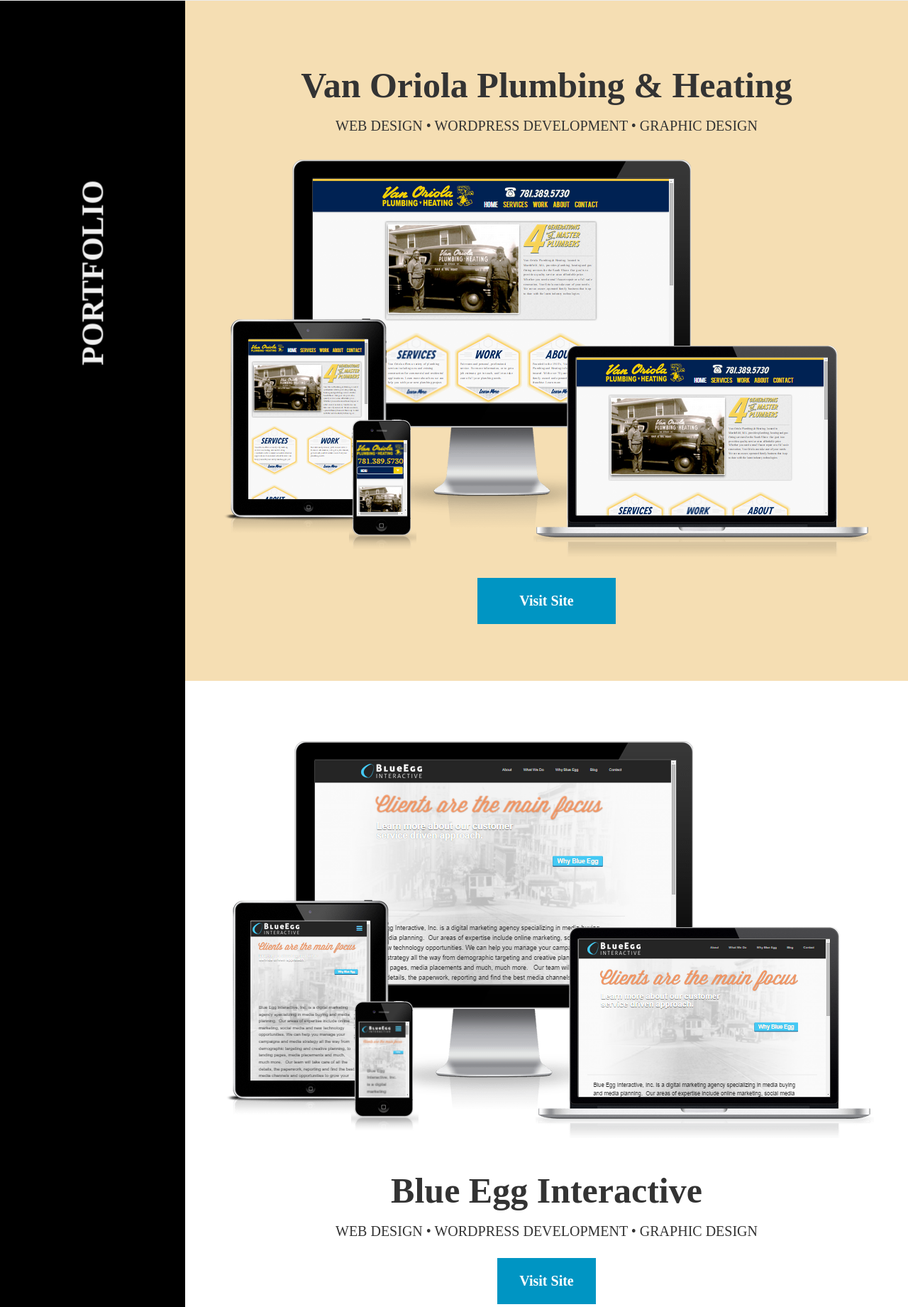
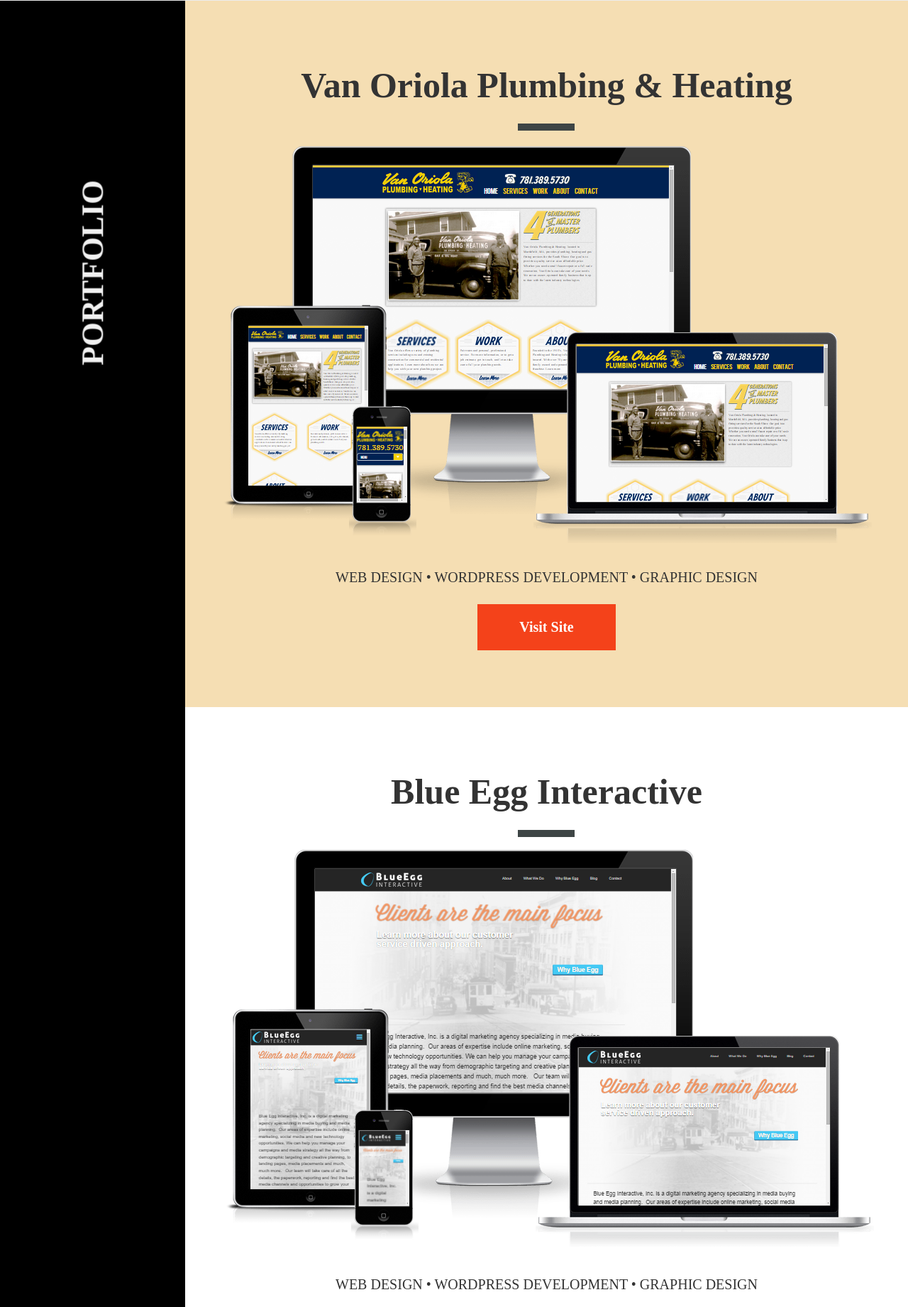
Before and after one commit to conwayeast/conwayeast-dot-com, a PHP site: page / in a window 1280 px wide. Shown: the part 947-2788 px from the top of the page at 71% size. Run offline with PHP 8.4, Linux system fonts and the light colour scheme; some libraries are stand-ins or nearby versions.

Commit message:
Rearranging portfolio section. Playing around with colors and about section.

```diff
--- a/about.php
+++ b/about.php
@@ -1,23 +1,35 @@
 <div id="about"></div>
 
   <div class="container" style="
-  background: url('img/7587626384_0454adb72a_h.jpg');
+  background: url('img/RyanConway.png');
   -webkit-background-size: cover;
   -moz-background-size: cover;
   -o-background-size: cover;
   background-size: cover;
-  min-height: 20em;
+  min-height: 40em;
   z-index: 3;
   ">
-    <div class="container__centered" style="text-align:center; padding: 3em 1em;">
-      <h2 class="white">Ryan Conway</h2>
+    <div class="container__centered" style="text-align:center; padding-top: 16em;">
+      <div class="page__title--center">
+        <h2 class="white">Ryan Conway</h2>
+        <div class="page__title__ribbon"></div>
+      </div>
     </div>
   </div>
 
-<div class="container">
+<div class="container--black-coconut">
 
-  <div class="container__centered">
-    <div class="container__one-half">
+
+  <div class="container__centered" style="max-width: 50%;">
+
+   <!--  <div class="page__title--center">
+      <h2>Ryan Conway</h2>
+      <div class="page__title__ribbon--blackcoconut"></div>
+    </div> -->
+
+
+
+    <!-- <div class="container__one-half"> -->
       <p>With a background in business, sales and marketing.</p>
 
       <p>I have a passion for simple interfaces. I also love coding, snowboarding, drinking craft beer, and eating bacon. Sometimes if I'm lucky I do it all in the same day.</p>
@@ -30,21 +42,21 @@
 
       <p>Other places you can find me on the web:</p>
         <ul>
-          <li>Twitter</li>
-          <li>LinkedIn</li>
-          <li>Instagram</li>
-          <li>Github</li>
-          <li>Dribbble</li>
-          <li>Rdio</li>
+          <li><a href="https://twitter.com/conwayeast" target="_blank" title="Twitter">Twitter</a></li>
+          <li><a href="http://www.linkedin.com/pub/ryan-conway/9/a37/660/en" target="_blank" title="LinkedIn">LinkedIn</a></li>
+          <li><a href="http://instagram.com/conwayeast/" target="_blank" title="Instagram">Instagram</a></li>
+          <li><a href="https://github.com/conwayeast" target="_blank" title="Github">Github</a></li>
+          <li><a href="https://dribbble.com/conwayeast" target="_blank" title="Dribbble">Dribbble</a></li>
+          <li><a href="http://www.rdio.com/people/conwayeast/" target="_blank" title="Rdio">Rdio</a></li>
         </ul>
 
       <a href="../RyanConwayResume/index.html" class="btn">See My Resume</a>
 
-    </div>
+    <!-- </div>
 
     <div class="container__one-half--last">
       <img src="img/RyanSnowboardingLoon.jpg" alt="">
-    </div>
+    </div> -->
 
   </div>
 </div>
--- a/contact.php
+++ b/contact.php
@@ -1,19 +1,23 @@
-
+<div class="container--wheat">
 <section id="contact" class="container__centered contactform">
-  <h2>Contact Me</h2>
+  <div class="page__title--center">
+    <h2>Contact Me</h2>
+    <div class="page__title__ribbon--black-coconut"></div>
+  </div>
   <form class="form">
     <label class="form__label">Name
-      <input id="name" class="form__input" type="text" name="fname" placeholder="George">
+      <input id="name" class="form__input" type="text" name="fname" placeholder="Awesome Possum">
     </label>
     <label class="form__label">E-mail
-      <input id="email" class="form__input" type="email" name="email" placeholder="george@email.com">
+      <input id="email" class="form__input" type="email" name="email" placeholder="awesomepossum@email.com">
     </label>
     <!-- <label class="form__label">Phone
        <input id="tel" class="form__input" type="tel" name="phone" placeholder="555-555-5555">
     </label> -->
     <label class="form__label">Message
-      <textarea id="message" class="form__textarea" name="message" placeholder="Hello, I would like to learn more about your..."></textarea>
+      <textarea id="message" class="form__textarea" name="message" placeholder="Hi, Let's work on this awesome project..."></textarea>
     </label>
     <a role="button" aria-label="submit form" class="btn--form">Submit</a>
   </form>
 </section>
+</div>
--- a/css/main.css
+++ b/css/main.css
@@ -2647,14 +2647,14 @@ a {
   -webkit-transition: color 0.1s linear;
   -moz-transition: color 0.1s linear;
   transition: color 0.1s linear;
-  color: #477dca;
+  color: #b73214;
   text-decoration: none;
 }
 a:hover {
-  color: #2c5999;
+  color: #721f0c;
 }
 a:active, a:focus {
-  color: #2c5999;
+  color: #721f0c;
   outline: none;
 }
 
@@ -2830,11 +2830,11 @@ input[type="submit"] {
   color: #fff;
 }
 
-.container, .container--fresh-mint, .container--black-coconut, .container--black-coconut--legal, .container--light-gray, .container--key-west, .container--purple, .container--yellow, .container--nopad, .container--nopadtop {
+.container, .container--fresh-mint, .container--black-coconut, .container--black-coconut--legal, .container--light-gray, .container--key-west, .container--red-orange, .container--wheat, .container--nopad, .container--nopadtop {
   width: 100%;
   padding: 2em 0;
 }
-.container::after, .container--fresh-mint::after, .container--black-coconut::after, .container--black-coconut--legal::after, .container--light-gray::after, .container--key-west::after, .container--purple::after, .container--yellow::after, .container--nopad::after, .container--nopadtop::after {
+.container::after, .container--fresh-mint::after, .container--black-coconut::after, .container--black-coconut--legal::after, .container--light-gray::after, .container--key-west::after, .container--red-orange::after, .container--wheat::after, .container--nopad::after, .container--nopadtop::after {
   clear: both;
   content: "";
   display: table;
@@ -3068,7 +3069,7 @@ input[type="submit"] {
   }
 }
 
-.btn, .btn--red-orange, .btn--key-west, .btn--form, .form__search__button, .btn__link--full-width, .btn--solution, .btn--hero, .btn--customer-portal {
+.btn, .btn--red-orange, .btn__link--full-width, .btn--solution, .btn--form, .btn--hero, .btn--customer-portal, .form__search__button {
   height: auto;
   line-height: normal;
   outline: 0;
@@ -3079,16 +3080,16 @@ input[type="submit"] {
   padding: 1em 1.5em;
   cursor: pointer;
   color: white;
-  border: 1px solid #0095c3;
-  background: #0095c3;
+  border: 1px solid #f4421a;
+  background: #f4421a;
   -webkit-transition: background 0.6s ease-in-out, border 0.6s ease-in-out;
   -moz-transition: background 0.6s ease-in-out, border 0.6s ease-in-out;
   transition: background 0.6s ease-in-out, border 0.6s ease-in-out;
 }
-.btn:hover, .btn--red-orange:hover, .btn--key-west:hover, .btn--form:hover, .form__search__button:hover, .btn__link--full-width:hover, .btn--solution:hover, .btn--hero:hover, .btn--customer-portal:hover {
+.btn:hover, .btn--red-orange:hover, .btn__link--full-width:hover, .btn--solution:hover, .btn--form:hover, .btn--hero:hover, .btn--customer-portal:hover, .form__search__button:hover {
   color: white;
-  background: #003a69;
-  border: 1px solid #003a69;
+  background: #b73214;
+  border: 1px solid #b73214;
   -webkit-transition: background 0.6s ease-in-out, border 0.6s ease-in-out;
   -moz-transition: background 0.6s ease-in-out, border 0.6s ease-in-out;
   transition: background 0.6s ease-in-out, border 0.6s ease-in-out;
@@ -3269,6 +3252,26 @@ img {
 }
 .panel--solution__role:hover:after {
   color: #003a69;
+}
+
+.page__title, .page__title--center {
+  margin-top: 0;
+}
+
+.page__title--center {
+  display: block;
+  text-align: center;
+}
+
+.page__title__ribbon, .page__title__ribbon--black-coconut {
+  display: inline-block;
+  width: 4em;
+  height: 10px;
+  background-color: white;
+}
+
+.page__title__ribbon--black-coconut {
+  background-color: #3e4545;
 }
 
 header {
--- a/includes/footer.php
+++ b/includes/footer.php
@@ -6,6 +6,7 @@
           <li class="footer__list--item"><a class="footer__link" href="#about">About</a></li>
           <li class="footer__list--item"><a class="footer__link" href="#portfolio">Portfolio</a></li>
           <li class="footer__list--item"><a class="footer__link" href="#contact">Contact</a></li>
+          <li class="footer__list--item"><a class="footer__link" href="#backToTop">Back To Top</a></li>
         </ul>
       </nav>
     </div>
--- a/includes/header.php
+++ b/includes/header.php
@@ -15,6 +15,8 @@
 
 </head>
 <body>
+
+<div id="backToTop"></div>
 
 <!-- NAV -->
 <header class="container" role="banner">
--- a/portfolio.php
+++ b/portfolio.php
@@ -8,45 +8,64 @@
 
   <div class="container__portfolio--main" data-sticky_column>
 
+<!-- VAN ORIOLA -->
+
     <div class="container" style="background: wheat;">
       <article class="container__centered">
         <div class="container__portfolio">
-          <h2>Van Oriola Plumbing &amp; Heating</h2>
+          <div class="page__title--center">
+            <h2>Van Oriola Plumbing &amp; Heating</h2>
+          <div class="page__title__ribbon--black-coconut"></div>
+          </div>
+          <img src="img/vanoriola.png" alt="">
           <p>WEB DESIGN &#8226; WORDPRESS DEVELOPMENT &#8226; GRAPHIC DESIGN</p>
-          <img src="img/vanoriola.png" alt="">
-
           <a class="btn" style="display: block; width: 20%; margin: 0 auto;" href="http://www.vanoriola.com/" target="_blank">Visit Site</a>
         </div>
       </article>
     </div>
 
+<!-- BLUE EGG -->
+
     <div class="container" style="background: white;">
       <article class="container__centered">
         <div class="container__portfolio">
+          <div class="page__title--center">
+            <h2>Blue Egg Interactive</h2>
+          <div class="page__title__ribbon--black-coconut"></div>
+          </div>
           <img src="img/blueegginteractive.png" alt="">
-          <h2>Blue Egg Interactive</h2>
           <p>WEB DESIGN &#8226; WORDPRESS DEVELOPMENT &#8226; GRAPHIC DESIGN</p>
           <a class="btn" href="http://blueegginteractive.com/" target="_blank">Visit Site</a>
         </div>
       </article>
     </div>
 
+<!-- ACE SKI AND BOARD CLUB -->
+
     <div class="container" style="background: wheat;">
       <article class="container__centered">
         <div class="container__portfolio">
+          <div class="page__title--center">
+            <h2>Ace Ski and Board Club</h2>
+            <div class="page__title__ribbon--black-coconut"></div>
+          </div>
           <img src="img/aceskiandboardclub.png" alt="">
-          <h2>Ace Ski and Board Club</h2>
           <p>WEB DESIGN &#8226; WORDPRESS DEVELOPMENT</p>
           <a class="btn" href="http://www.aceskiandboardclub.org/" target="_blank">Visit Site</a>
         </div>
       </article>
     </div>
 
+<!-- MICHELES SWEET SHOPPE -->
+
     <div class="container" style="background: white;">
       <article class="container__centered">
         <div class="container__portfolio">
+          <div class="page__title--center">
+            <h2>Micheles Sweet Shoppe</h2>
+            <div class="page__title__ribbon--black-coconut"></div>
+          </div>
           <img src="img/michelesweetshoppe.png" alt="">
-          <h2>Micheles Sweet Shoppe</h2>
           <p>WEB DESIGN &#8226; VOLUSION DEVELOPMENT &#8226; GRAPHIC DESIGN</p>
           <a class="btn" href="http://www.michelesweetshoppe.com/" target="_blank">Visit Site</a>
         </div>
--- a/sass/1-base/base/_variables.scss
+++ b/sass/1-base/base/_variables.scss
@@ -21,13 +21,14 @@ $light-gray: #DDD;
 $light-red: #FBE3E4;
 $light-yellow: #FFF6BF;
 $light-green: #E6EFC2;
+$brick: #b73214;
 
 // Background Color
 $base-background-color: white;
 
 // Font Colors
 $base-font-color: $dark-gray;
-$base-accent-color: $blue;
+$base-accent-color: $brick;
 
 // Link Colors
 $base-link-color: $base-accent-color;
--- a/sass/2-helpers/colors.scss
+++ b/sass/2-helpers/colors.scss
@@ -8,9 +8,8 @@ $light-gray			  : #e6e9ee;
 $orange         	: #FF823D;
 $black          	: #000;
 $white          	: #FFF;
-$purple				    : #624d7d;
-$yellow				    : #d6e045;
 
+$wheat            : wheat;
 
 $red-orange       : #f4421a;
 $brick            : #b73214;
--- a/sass/3-layouts/form.scss
+++ b/sass/3-layouts/form.scss
@@ -140,7 +140,7 @@ input.form__input[type="tel"],
     box-shadow: inset lighten($black-coconut, 60) 0 -.2em 0 0;
   }
   &:focus {
-    box-shadow: inset $key-west 0 -.2em 0 0;
+    box-shadow: inset $brick 0 -.2em 0 0;
   }
   overflow: hidden;
   position: relative;
@@ -281,7 +281,7 @@ input[type="file"].form__input {
 }
 
 .form__search__button {
-  @extend .btn--key-west;
+  @extend .btn;
   position: absolute;
   top: 0;
   right: 0;
--- a/sass/3-layouts/social-media.scss
+++ b/sass/3-layouts/social-media.scss
@@ -23,9 +23,9 @@
 }
 
 .social-media__link{
-	color: $key-west;
+	color: wheat;
 	&:hover{
-		color: $blueberry;
+		color: $red-orange;
 	}
 }
 
```
Also changed, not shown: other parts of css/main.css (+33 -31 lines), sass/2-helpers/buttons.scss (+13 -23 lines), sass/2-helpers/common-elements.scss (+18 -18 lines), sass/2-helpers/custom-grid.scss (+6 -4 lines), sass/3-layouts/portfolio.scss (+13 -0 lines), img/1978843_739949648555_427418488_n.jpg (added).
